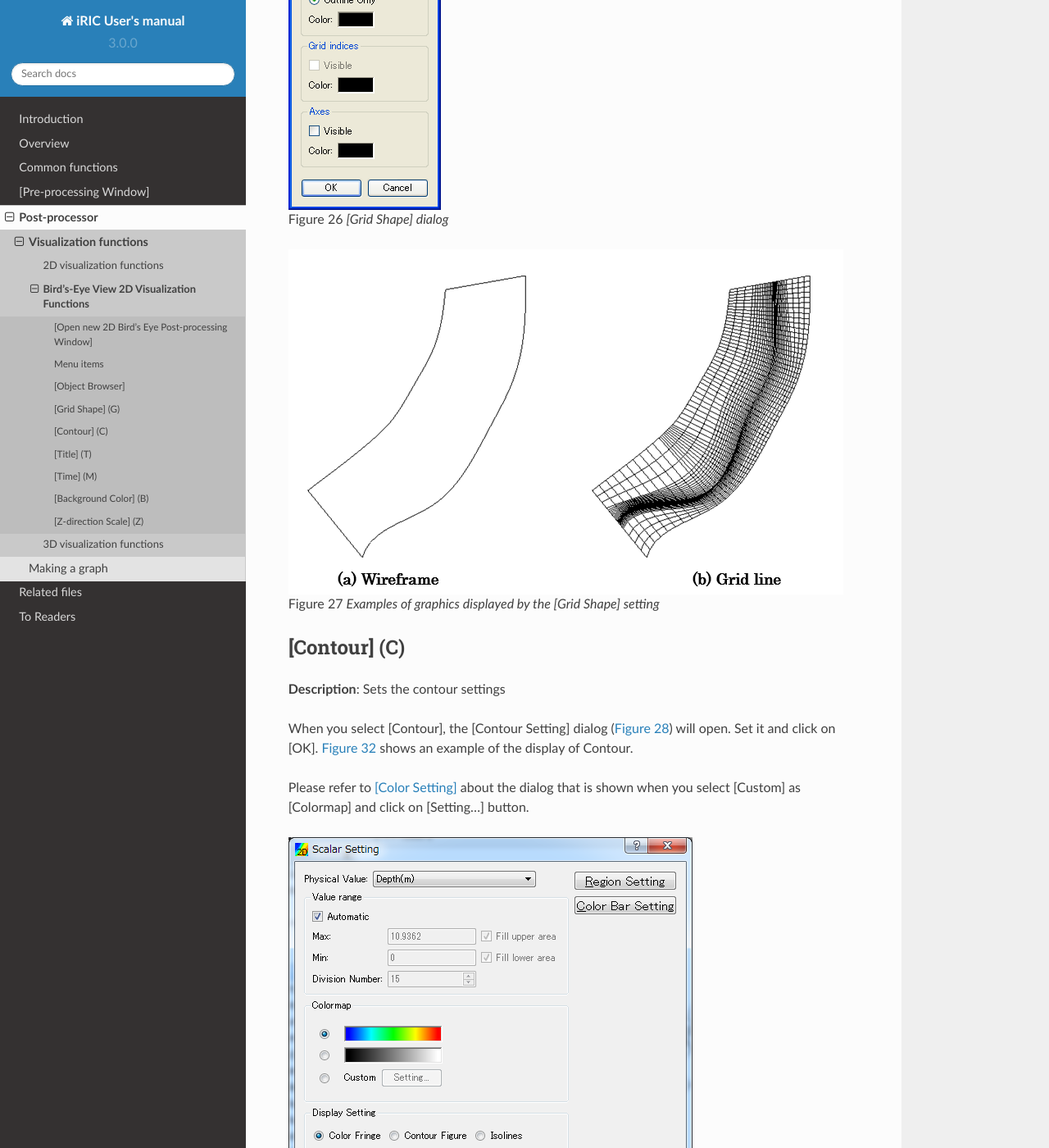
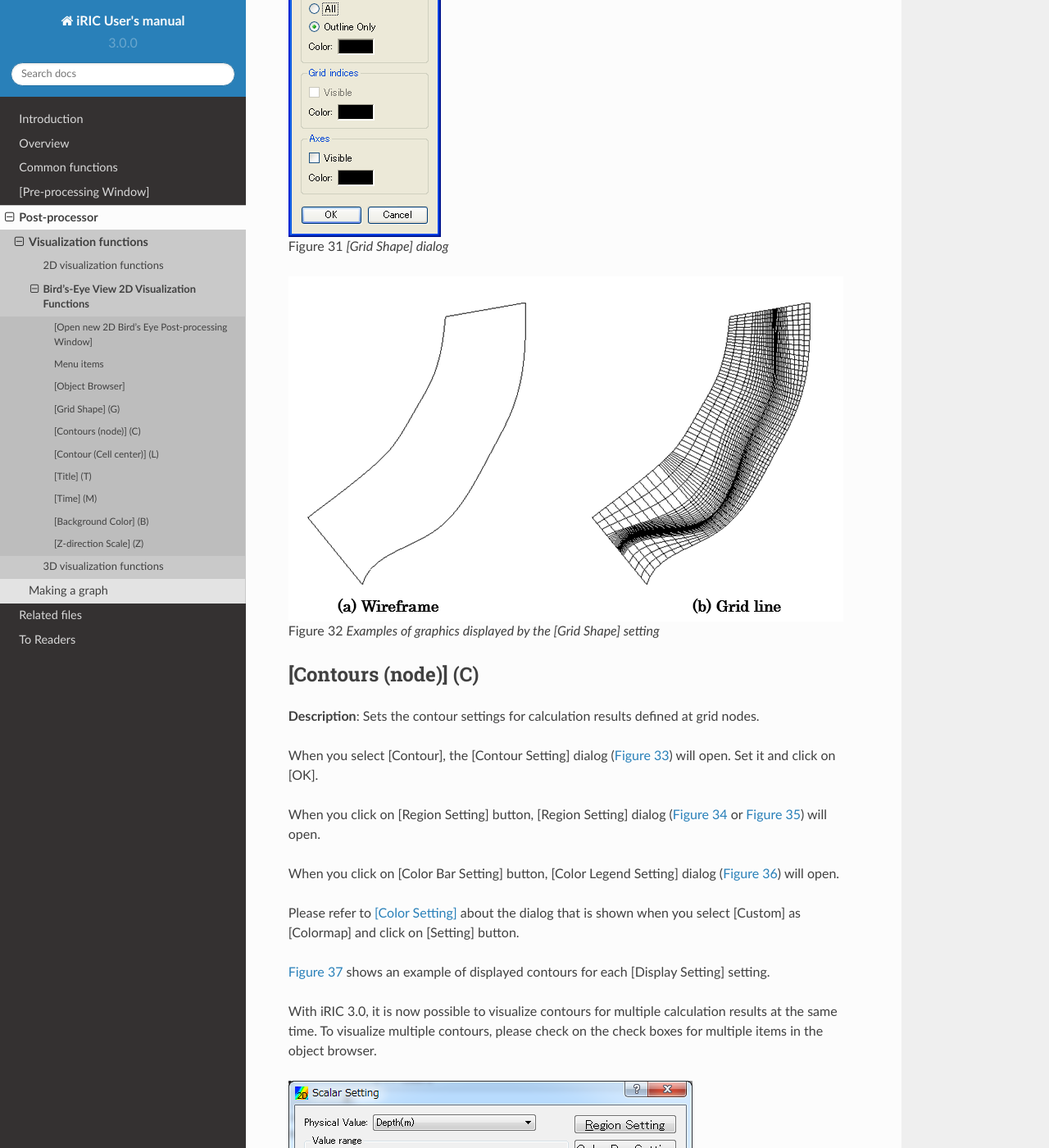
Before and after one commit to i-RIC/gui_user_manual, a Sphinx documentation site: the page built from source/05/01/02_vis2dbirdeye.rst, in a window 1280 px wide and 1400 px high, scrolled down 2291 px. Shown: the whole window at 82% size. Built offline with Sphinx 7.4.7 and the Read the Docs theme 2.0.0, drawn with Linux system fonts in a browser that asks for light colours; some of the changed text lies outside the part shown.

Commit message:
Vis2d window, Vis2d bird's eye window description update.

```diff
--- a/source/05/01/02_vis2dbirdeye.rst
+++ b/source/05/01/02_vis2dbirdeye.rst
@@ -51,8 +51,11 @@
      - [Grid Shape] (G)
      - Displays the [Grid Shape] dialog.
    * -
-     - [Contour] (C)
-     - Displays the [Contour] dialog.
+     - [Contours (node)] (C)
+     - Displays the [Contour] dialog for results defined at grid nodes.
+   * -
+     - [Contours (cell center)] (L)
+     - Displays the [Contour] dialog for results defined at cell centers.
    * -
      - [Title] (T)
      - Displays the [Title] dialog.
@@ -106,20 +109,33 @@
 
    Examples of graphics displayed by the [Grid Shape] setting
 
-[Contour] (C)
-----------------
+[Contours (node)] (C)
+------------------------
 
-**Description**: Sets the contour settings
+**Description**: Sets the contour settings for calculation results
+defined at grid nodes.
 
 When you select [Contour], the [Contour Setting] dialog
-(:numref:`image_post2dbirdeye_contour_dialog`)
-will open. Set it and click on [OK].
-:numref:`image_post2dbirdeye_contours_by_displaysetting`
-shows an example of the display of Contour.
+(:numref:`image_post2dbirdeye_contour_dialog`) will open.
+Set it and click on [OK].
 
-Please refer to :ref:`sec_geo_common_color_setting`
-about the dialog that is shown when you select
-[Custom] as [Colormap] and click on [Setting…] button.
+When you click on [Region Setting] button, [Region Setting]
+dialog (:numref:`image_post2dbirdeye_contour_region_structured_dialog` or
+:numref:`image_post2dbirdeye_contour_region_unstructured_dialog`) will open.
+
+When you click on [Color Bar Setting] button, [Color Legend Setting]
+dialog (:numref:`image_post2dbirdeye_contour_colorbar_setting_dialog`) will open.
+
+Please refer to :ref:`sec_geo_common_color_setting` about the dialog
+that is shown when you select
+[Custom] as [Colormap] and click on [Setting] button.
+
+:numref:`image_post2dbirdeye_contours_by_displaysetting` shows an example of
+displayed contours for each [Display Setting] setting.
+
+With iRIC 3.0, it is now possible to visualize contours for multiple
+calculation results at the same time. To visualize multiple contours,
+please check on the check boxes for multiple items in the object browser.
 
 .. _image_post2dbirdeye_contour_dialog:
 
@@ -148,6 +164,68 @@
 .. _image_post2dbirdeye_contours_by_displaysetting:
 
 .. figure:: images/post2dbirdeye_contours_by_displaysetting.png
+
+   Examples of the contour display by the [Display Setting] setting
+
+[Contour (Cell center)] (L)
+------------------------------
+
+**Description**: Sets the contour settings for calculation Results
+defined at cell centers.
+
+When you select [Contour], the [Contour Setting] dialog
+(:numref:`image_post2dbirdeye_cellcenter_contour_dialog`) will open.
+Set it and click on [OK].
+
+When you click on [Region Setting] button,
+[Region Setting] dialog
+(:numref:`image_post2dbirdeye_cellcenter_contour_region_structured_dialog` or
+:numref:`image_post2dbirdeye_cellcenter_contour_region_unstructured_dialog`)
+will open.
+
+When you click on [Color Bar Setting] button, [Color Legend Setting] dialog
+(:numref:`image_post2dbirdeye_cellcenter_contour_colorbar_setting_dialog`)
+will open.
+
+Please refer to :ref:`sec_geo_common_color_setting`
+about the dialog that is shown when you select [Custom]
+as [Colormap] and click on [Setting] button.
+
+:numref:`image_post2dbirdeye_cellcenter_contours_by_displaysetting`
+shows an example of
+displayed contours for each [Display Setting] setting.
+
+It is possible to visualize contours for multiple
+calculation results at the same time. To visualize multiple contours,
+please check on the check boxes for multiple items in the object browser.
+
+.. _image_post2dbirdeye_cellcenter_contour_dialog:
+
+.. figure:: images/post2dbirdeye_cellcenter_contour_dialog.png
+
+   [Contour Setting] dialog
+
+.. _image_post2dbirdeye_cellcenter_contour_region_structured_dialog:
+
+.. figure:: images/post2dbirdeye_contour_region_structured_dialog.png
+
+   [Region Setting] dialog (Structured grid)
+
+.. _image_post2dbirdeye_cellcenter_contour_region_unstructured_dialog:
+
+.. figure:: images/post2dbirdeye_contour_region_unstructured_dialog.png
+
+   [Region Setting] dialog (Unstructured grid)
+
+.. _image_post2dbirdeye_cellcenter_contour_colorbar_setting_dialog:
+
+.. figure:: images/post2dbirdeye_contour_colorbar_setting_dialog.png
+
+   [Color Legend Setting] dialog
+
+.. _image_post2dbirdeye_cellcenter_contours_by_displaysetting:
+
+.. figure:: images/post2dbirdeye_cellcenter_contours_by_displaysetting.png
 
    Examples of the contour display by the [Display Setting] setting
 
```
Also changed, not shown: source/05/01/01_vis2d.rst (+79 -6 lines), source/05/01/images/post2d_cellcenter_contour_dialog.png (added), source/05/01/images/post2d_cellcenter_contours_by_displaysetting.png (added), source/05/01/images/post2dbirdeye_cellcenter_contour_dialog.png (added), source/05/01/images/post2dbirdeye_cellcenter_contours_by_displaysetting.png (added).
